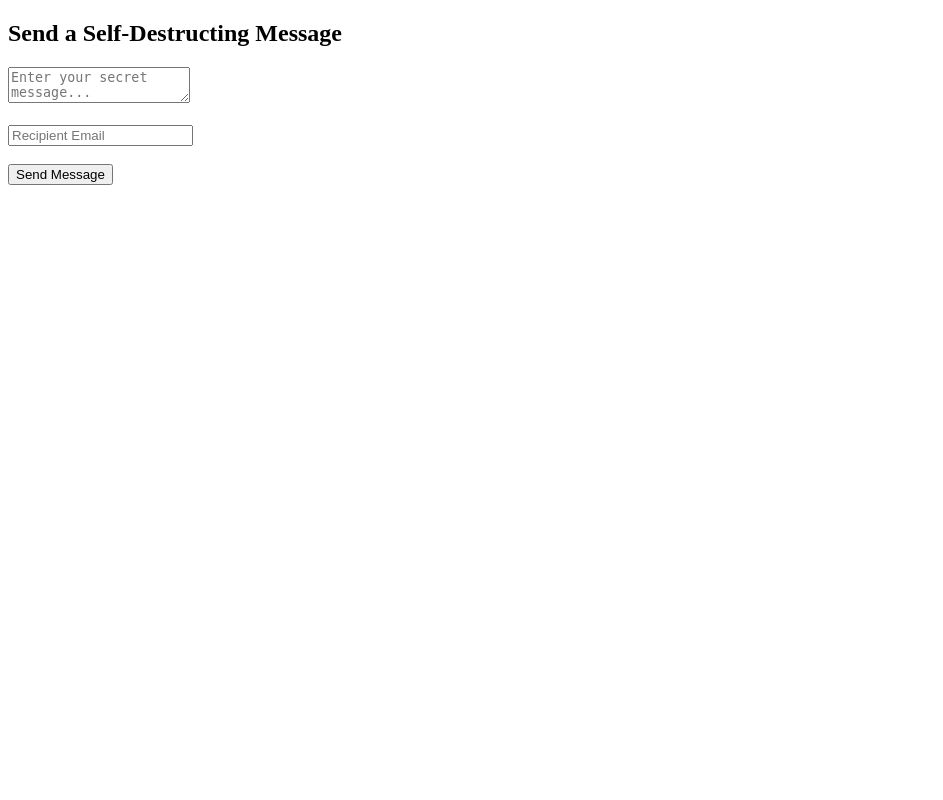
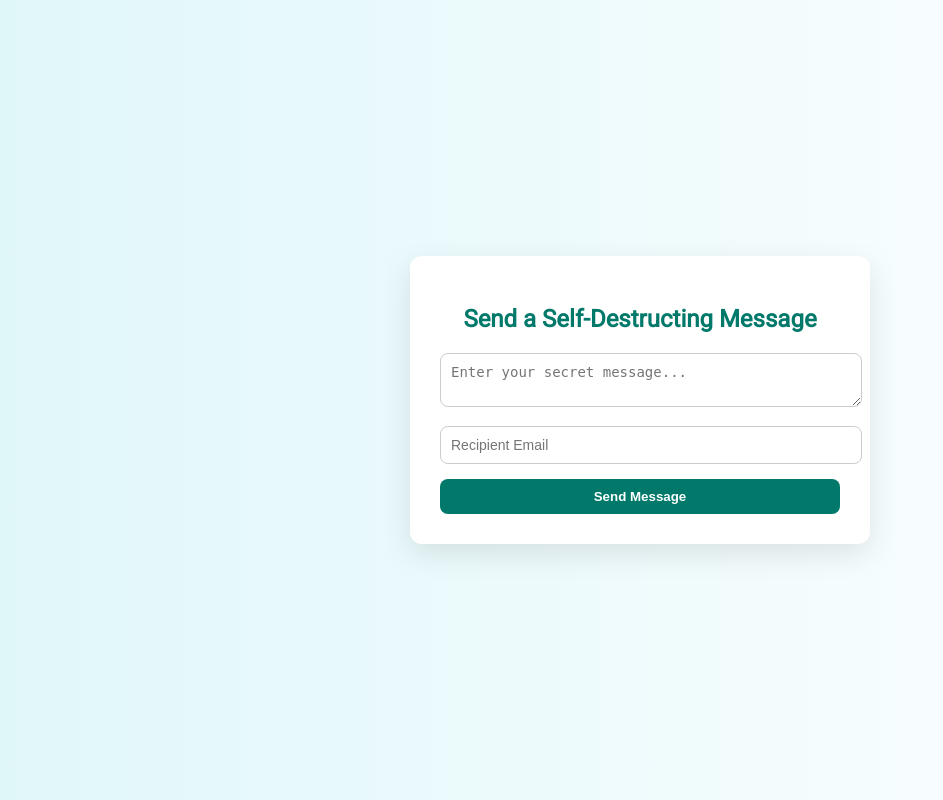
Before and after one commit to ADIGANESHREDDY43/adiyouth, a Flask app: page / in a window 1280 px wide. Shown: the whole page, without its empty margins (0-943 px from the left). Run offline with Flask 3, Linux system fonts and the light colour scheme.

Commit message:
Update index.html

```diff
--- a/templates/index.html
+++ b/templates/index.html
@@ -1,14 +1,81 @@
 <!DOCTYPE html>
-<html>
+<html lang="en">
 <head>
+  <meta charset="UTF-8">
   <title>Send Secret Message</title>
+  <link href="https://fonts.googleapis.com/css2?family=Roboto&display=swap" rel="stylesheet">
+  <style>
+    body {
+      margin: 0;
+      padding: 0;
+      font-family: 'Roboto', sans-serif;
+      background: linear-gradient(to right, #e0f7fa, #ffffff);
+      display: flex;
+      justify-content: center;
+      align-items: center;
+      height: 100vh;
+    }
+
+    .container {
+      background: #fff;
+      padding: 30px;
+      border-radius: 12px;
+      box-shadow: 0 10px 30px rgba(0, 0, 0, 0.1);
+      width: 90%;
+      max-width: 400px;
+      transition: transform 0.3s ease;
+    }
+
+    .container:hover {
+      transform: scale(1.02);
+    }
+
+    h2 {
+      text-align: center;
+      margin-bottom: 20px;
+      color: #00796b;
+    }
+
+    textarea, input {
+      width: 100%;
+      padding: 10px;
+      margin-bottom: 15px;
+      border: 1px solid #ccc;
+      border-radius: 8px;
+      font-size: 14px;
+      transition: border-color 0.3s;
+    }
+
+    textarea:focus, input:focus {
+      border-color: #00796b;
+      outline: none;
+    }
+
+    button {
+      width: 100%;
+      padding: 10px;
+      background-color: #00796b;
+      color: white;
+      font-weight: bold;
+      border: none;
+      border-radius: 8px;
+      cursor: pointer;
+      transition: background-color 0.3s;
+    }
+
+    button:hover {
+      background-color: #004d40;
+    }
+  </style>
 </head>
 <body>
-  <h2>Send a Self-Destructing Message</h2>
-  <form method="POST" action="/send">
-    <textarea name="content" placeholder="Enter your secret message..." required></textarea><br><br>
-    <input type="email" name="email" placeholder="Recipient Email" required><br><br>
-    <button type="submit">Send Message</button>
-  </form>
+  <div class="container">
+    <h2>Send a Self-Destructing Message</h2>
+    <form method="POST" action="/send">
+      <textarea name="content" placeholder="Enter your secret message..." required></textarea>
+      <input type="email" name="email" placeholder="Recipient Email" required>
+      <button type="submit">Send Message</button>
+    </form>
+  </div>
 </body>
 </html>
```
